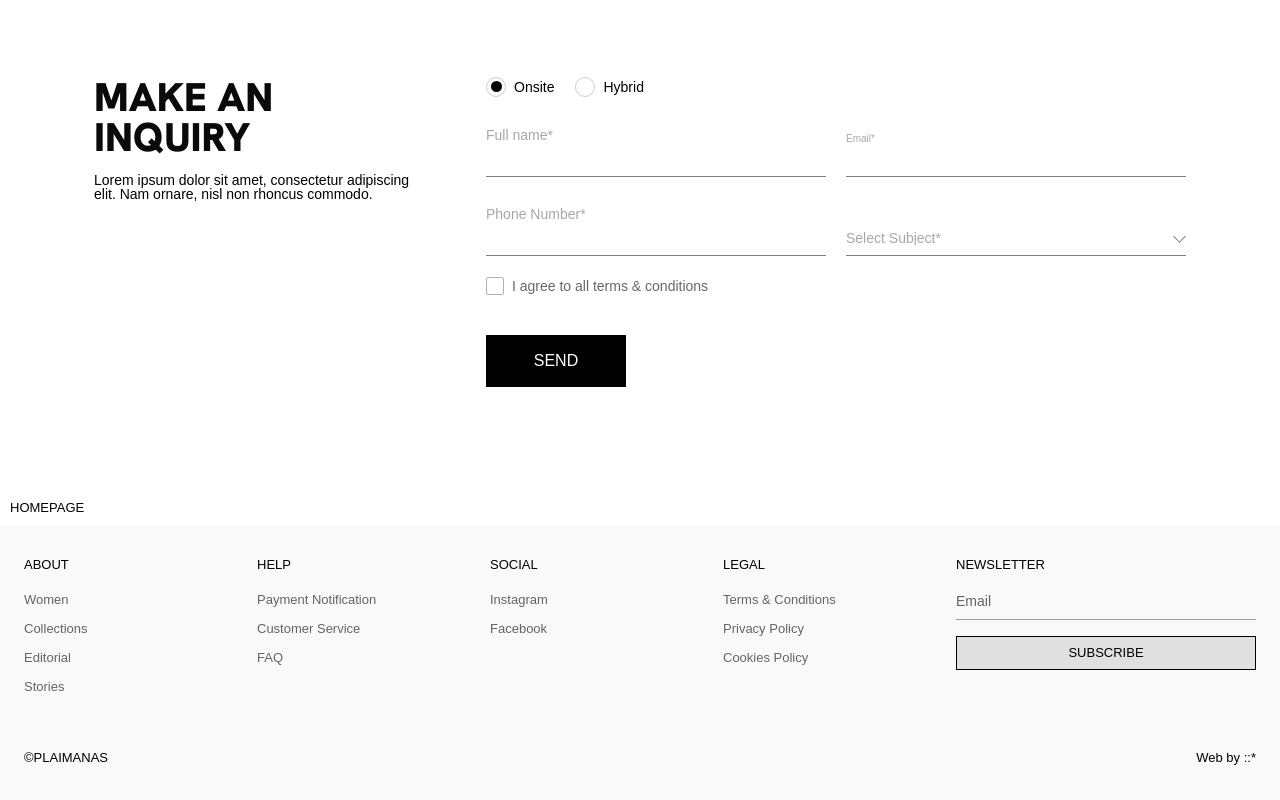
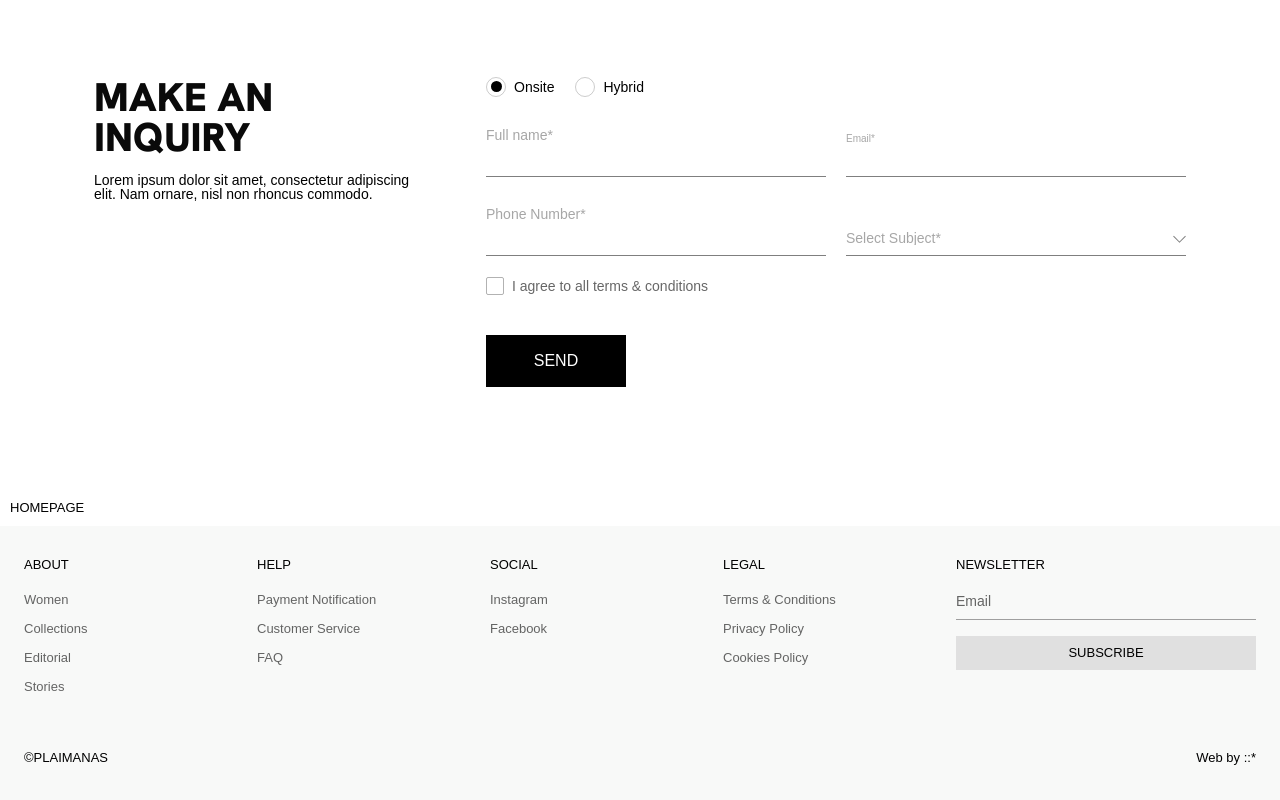
Before and after one commit to BlackBoxBanner/plaimanas-frontend-practice-test-1, a plain HTML site: page index.html in a window 1280 px wide. Shown: the part 4649-5449 px from the top of the page. Drawn offline with Linux system fonts and the light colour scheme.

Commit message:
Remove border from newsletter button for improved design consistency

```diff
--- a/css/main.css
+++ b/css/main.css
@@ -1283,7 +1283,7 @@ main {
 }
 
 .newsletter button {
-  border: 1px solid #000;
+  border: 0;
   background: #e0e0e0;
   color: #000;
   font-family: Arial, sans-serif;
```
